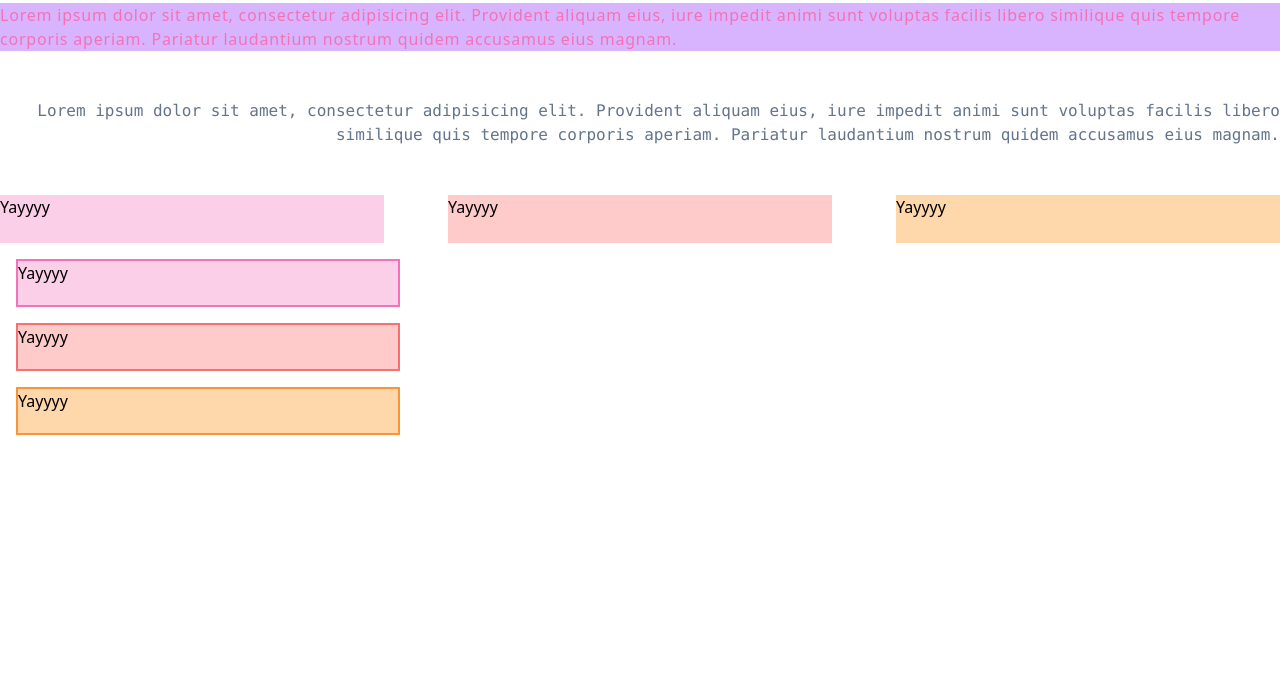
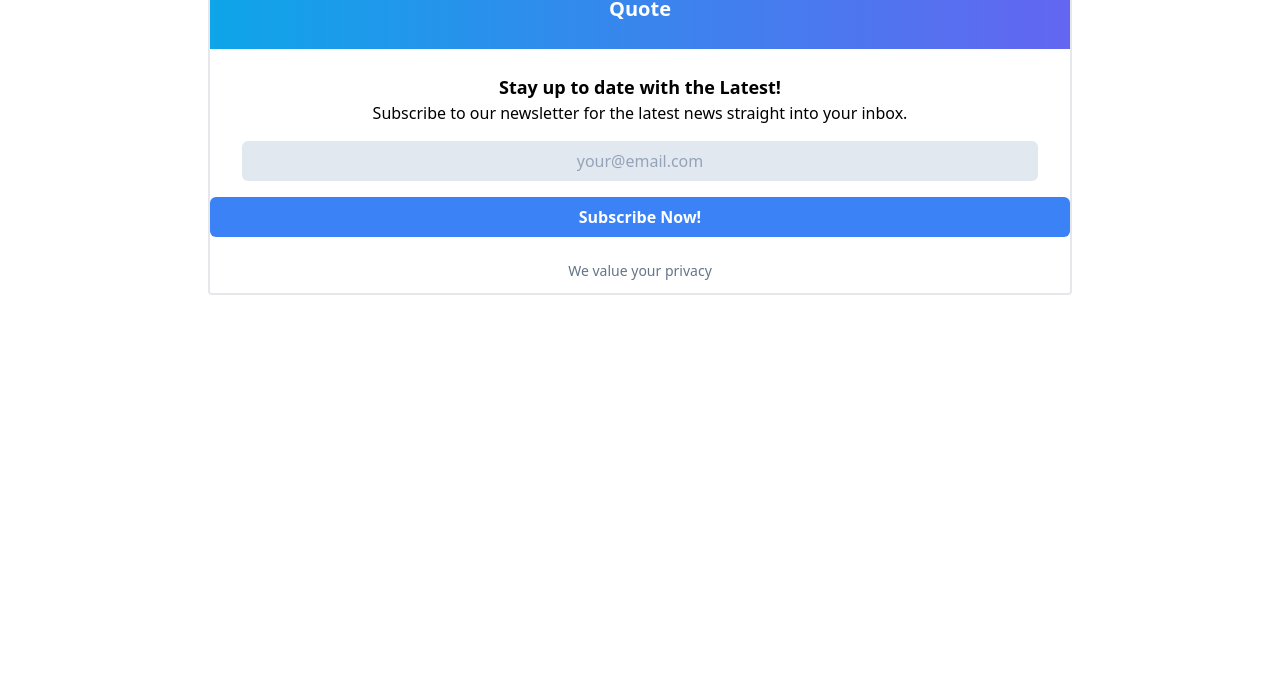
Before and after one commit to shivam-707/Tailwind, a website built with Vite: page index.html in a window 1280 px wide. Shown: the part 113-800 px from the top of the page. Built offline with nearby package versions, Linux system fonts and the light colour scheme.

Commit message:
Update index.html

```diff
--- a/index.html
+++ b/index.html
@@ -7,22 +7,17 @@
     <link rel="stylesheet" href="./style.css">
 </head>
 <body>
-    <h1 class="text-5xl italic font-black">Hemlo</h1>
-    <h2 class="underline mt-4 mb-4 text-3xl font-bold">Hello</h2>
-
-    <p class="font-sans tracking-wider text-pink-400 bg-purple-300">Lorem ipsum dolor sit amet, consectetur adipisicing elit. Provident aliquam eius, iure impedit animi sunt voluptas facilis libero similique quis tempore corporis aperiam. Pariatur laudantium nostrum quidem accusamus eius magnam.</p>
-    <p class="font-serif text-transparent">Lorem ipsum dolor sit amet, consectetur adipisicing elit. Provident aliquam eius, iure impedit animi sunt voluptas facilis libero similique quis tempore corporis aperiam. Pariatur laudantium nostrum quidem accusamus eius magnam.</p>
-    <p class="font-mono text-right text-slate-500">Lorem ipsum dolor sit amet, consectetur adipisicing elit. Provident aliquam eius, iure impedit animi sunt voluptas facilis libero similique quis tempore corporis aperiam. Pariatur laudantium nostrum quidem accusamus eius magnam.</p>
-
-    <br></br>
-    <div class="flex justify-between">
-        <div class="bg-pink-200 w-96 h-12">Yayyyy</div>
-        <div class="bg-red-200 w-96 h-12">Yayyyy</div>
-        <div class="bg-orange-200 w-96 h-12 ">Yayyyy</div>
+    <div class= "mt-20 flex flex-wrap border-2 rounded mx-52">
+        <div class="w-full bg-gradient-to-r from-sky-500 to-indigo-500 text-white text-xl h-20 flex justify-center items-center font-bold">Quote</div>
+        <div class = "text-center mt-6 w-full">
+            <h3 class="text-lg font-semibold">Stay up to date with the Latest!</h3>
+            <p>Subscribe to our newsletter for the latest news straight into your inbox.</p>
+            <form class="flex flex-wrap">
+                <input placeholder="your@email.com" class="w-full mx-8 bg-slate-200 text-center placeholder:text-slate-400 h-10 rounded-md my-4" type="email" name="email">
+                <button class="bg-blue-500 w-full text-white font-bold py-2 px-4 rounded-md">Subscribe Now!</button>
+            </form>
+            <p class=" mt-6 mb-3 text-sm text-slate-500">We value your privacy</p>
+        </div>
     </div>
-
-    <div class="bg-pink-200 box border-pink-400">Yayyyy</div>
-    <div class="bg-red-200 box border-red-400">Yayyyy</div>
-    <div class="bg-orange-200 box border-orange-400">Yayyyy</div>
 </body>
 </html>
```
